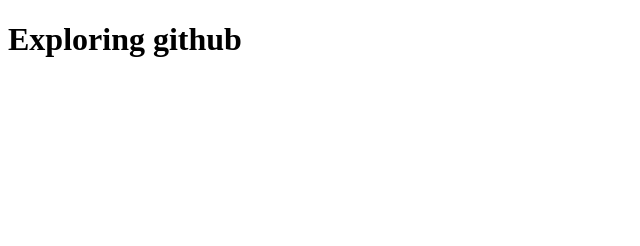
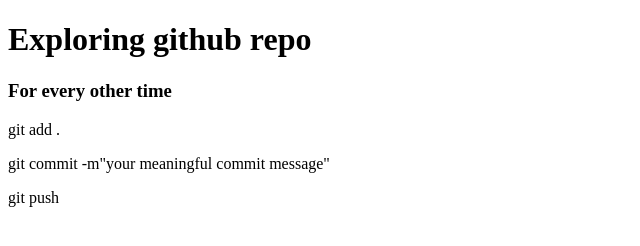
Before and after one commit to mhasanriyad26/my-second-github, a plain HTML site: page index.html in a window 1280 px wide. Shown: the whole page, without its empty margins (0-640 px from the left). Drawn offline with Linux system fonts and the light colour scheme.

Commit message:
added commands to push changes to github

```diff
--- a/index.html
+++ b/index.html
@@ -5,9 +5,16 @@
     <meta name="viewport" content="width=device-width, initial-scale=1.0">
     <title>Exploring github</title>
 
+
 </head>
 <body>
-    <h1>Exploring github</h1>
+    <h1>Exploring github repo</h1>
+    <div>
+        <h3>For every other time</h3>
+    <p>git add .</p>
+    <p>git commit -m"your meaningful commit message"</p>
+    <p>git push</p>
 
+    </div>
 </body>
 </html>
```
